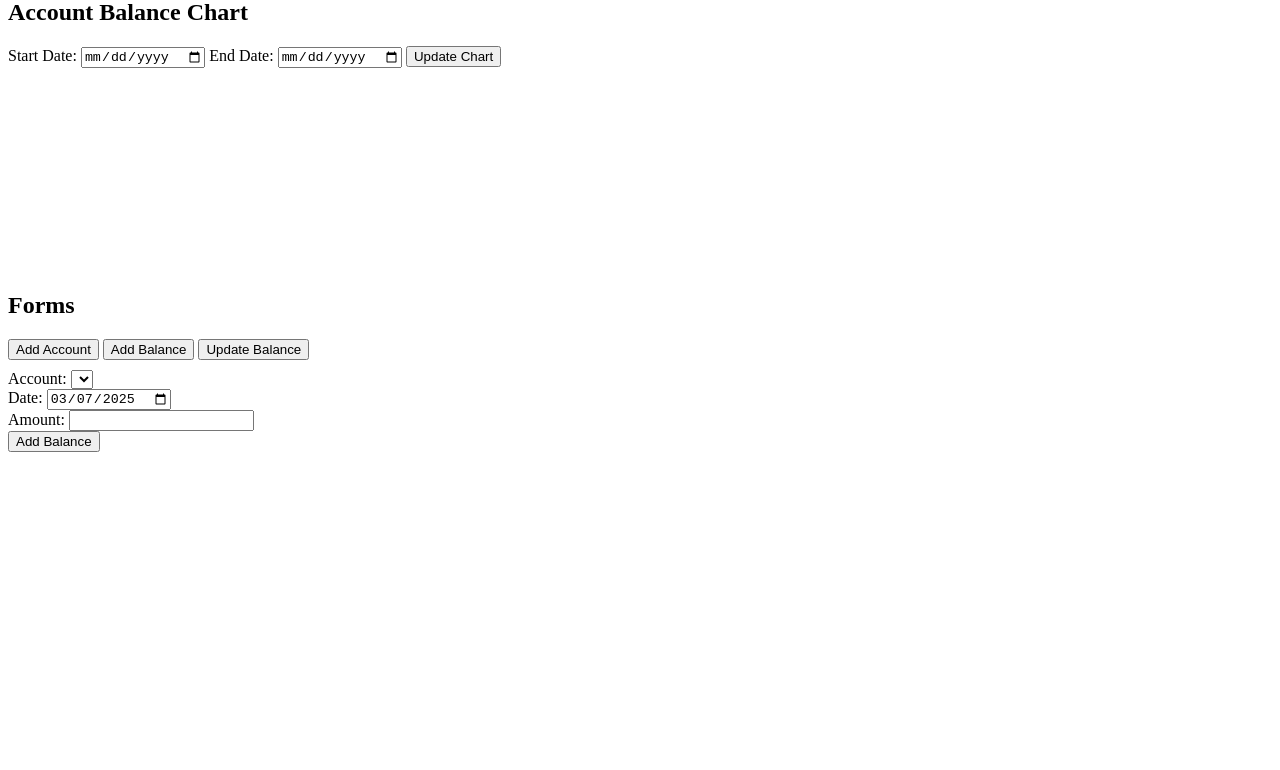
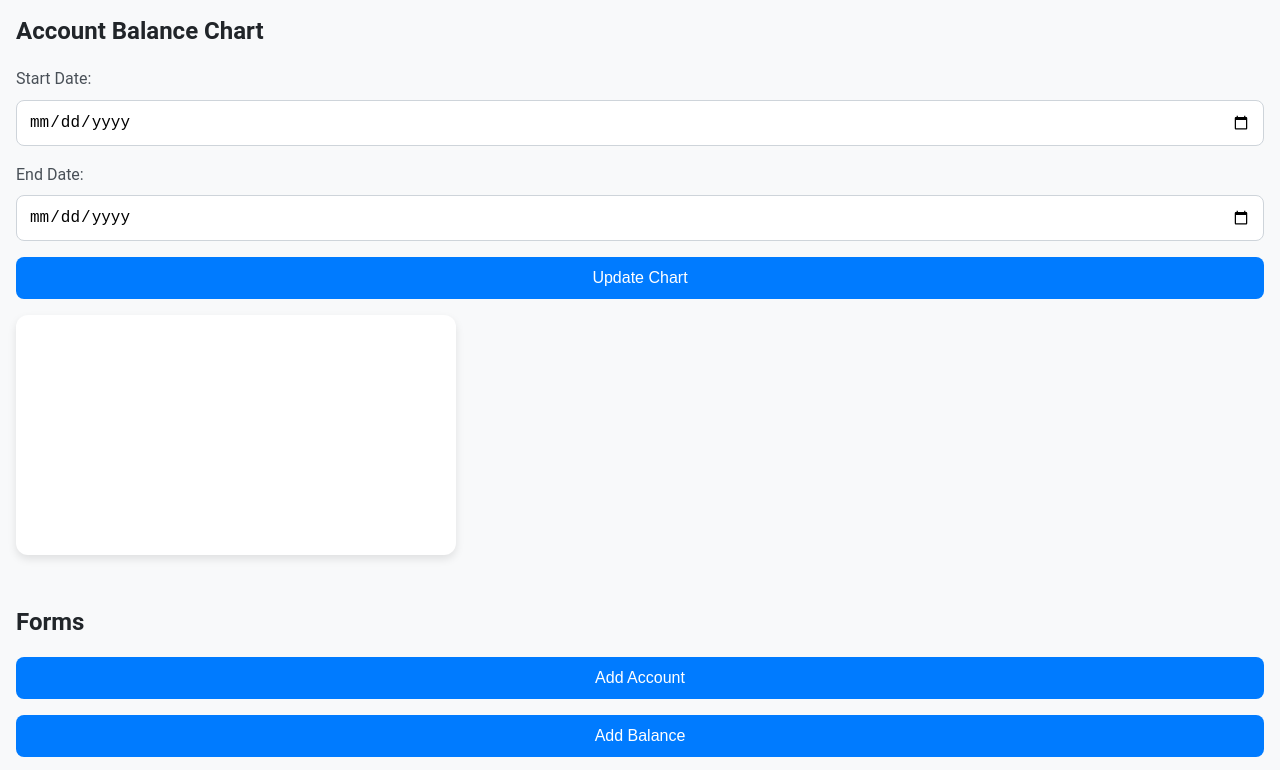
Before and after one commit to mr-mrks/BalanceBuddy, a plain HTML site: page index.html in a window 1280 px wide. Shown: the part 81-851 px from the top of the page. Before the commit the page ends 800 px from the top, so only its background shows below. Drawn offline with nearby package versions, Linux system fonts and the light colour scheme; no server answers.

Commit message:
Update index.html

```diff
--- a/index.html
+++ b/index.html
@@ -5,7 +5,101 @@
     <meta name="viewport" content="width=device-width, initial-scale=1.0">
     <script src="https://cdn.jsdelivr.net/npm/chart.js"></script>
     <style>
-        /* ... (CSS styles from previous response) ... */
+
+        body {
+    font-family: 'Roboto', sans-serif; /* Use Roboto font */
+    margin: 16px;
+    background-color: #f8f9fa; /* Soft background color */
+    color: #333;
+    line-height: 1.6;
+}
+
+h1, h2 {
+    margin-bottom: 16px;
+    color: #212529;
+}
+
+form {
+    background-color: #fff;
+    padding: 20px;
+    border-radius: 12px;
+    box-shadow: 0 4px 8px rgba(0, 0, 0, 0.1);
+    margin-bottom: 20px;
+    width: calc(33% - 20px); /* Adjust width for responsive layout */
+    display: inline-block;
+    vertical-align: top;
+    box-sizing: border-box;
+    margin-right: 15px; /* Add margin between forms */
+}
+
+label {
+    display: block;
+    margin-bottom: 8px;
+    color: #495057;
+}
+
+input, select, button {
+    width: 100%;
+    padding: 12px;
+    margin-bottom: 16px;
+    border: 1px solid #ced4da;
+    border-radius: 8px;
+    box-sizing: border-box;
+    font-size: 1rem;
+}
+
+button {
+    background-color: #007bff; /* Primary button color */
+    color: #fff;
+    border: none;
+    cursor: pointer;
+    transition: background-color 0.3s ease;
+}
+
+button:hover {
+    background-color: #0056b3;
+}
+
+table {
+    width: 100%;
+    border-collapse: collapse;
+    margin-bottom: 20px;
+    background-color: #fff;
+    border-radius: 12px;
+    box-shadow: 0 4px 8px rgba(0, 0, 0, 0.1);
+    overflow: hidden;
+}
+
+th, td {
+    border-bottom: 1px solid #dee2e6;
+    padding: 12px 15px;
+    text-align: left;
+}
+
+th {
+    background-color: #e0f7fa; /* Light blue shade for header */
+}
+
+tfoot th {
+    background-color: #e0f7fa; /* Light blue shade for total row */
+}
+
+#balanceChart {
+    margin-bottom: 20px;
+    background-color: #fff;
+    border-radius: 12px;
+    box-shadow: 0 4px 8px rgba(0, 0, 0, 0.1);
+    padding: 20px;
+}
+
+/* Responsive Design */
+@media (max-width: 768px) {
+    form {
+        width: 100%; /* Full width on smaller screens */
+        margin-right: 0; /* Remove right margin on smaller screens */
+    }
+}
+
         .form-container {
             display: none;
         }
```
